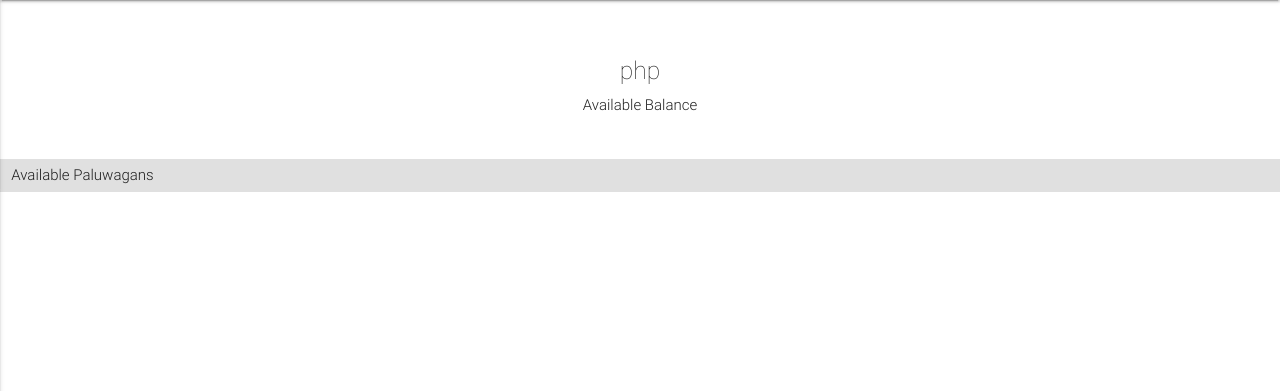
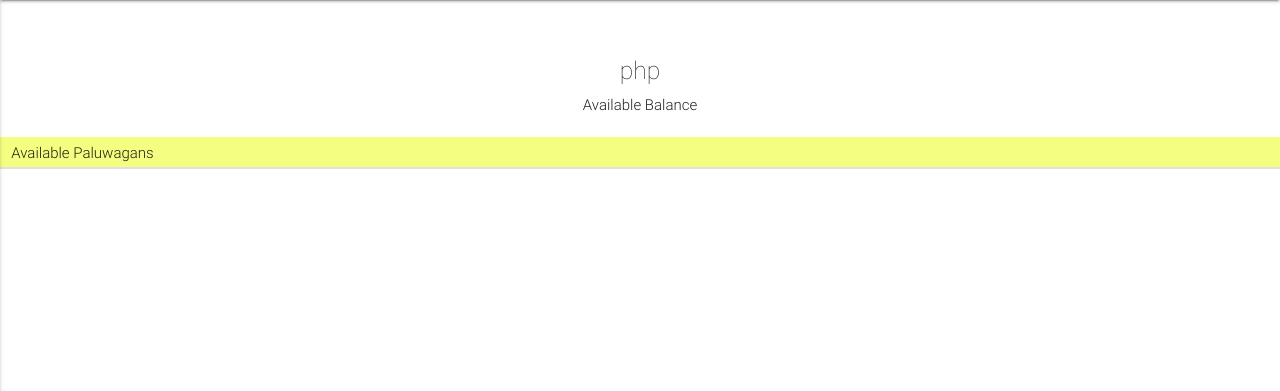
Before and after one commit to zorexsalvo/genisys, a Django app: template mobile/templates/home.html in a window 1280 px wide. Shown: the part 64-455 px from the top of the page. Run offline with Django 3.2, Linux system fonts and the light colour scheme; the template is opened without the code that fills it, so the values that code supplies are empty; some libraries are stand-ins or nearby versions.

Commit message:
Change divider background

```diff
--- a/mobile/templates/home.html
+++ b/mobile/templates/home.html
@@ -18,8 +18,7 @@
     </span>
   </div>
 </div>
-<br>
-<div class="row recent-transactions grey lighten-2">
+<div class="row recent-transactions lime accent-1">
   <div class="col s12">
     <span class="light">
       Available Paluwagans
--- a/mobile/templates/mypage.html
+++ b/mobile/templates/mypage.html
@@ -22,7 +22,7 @@
   </div>
 </div>
 
-<div class="row recent-transactions grey lighten-2">
+<div class="row recent-transactions lime accent-1">
   <div class="col s12">
     <span class="light">
       My Paluwagan
--- a/mobile/templates/paluwagan.html
+++ b/mobile/templates/paluwagan.html
@@ -29,7 +29,7 @@
   </div>
 </div>
 
-<div class="row recent-transactions grey lighten-2">
+<div class="row recent-transactions lime accent-1">
   <div class="col s12">
     <span class="light">
       My Paluwagan
```
